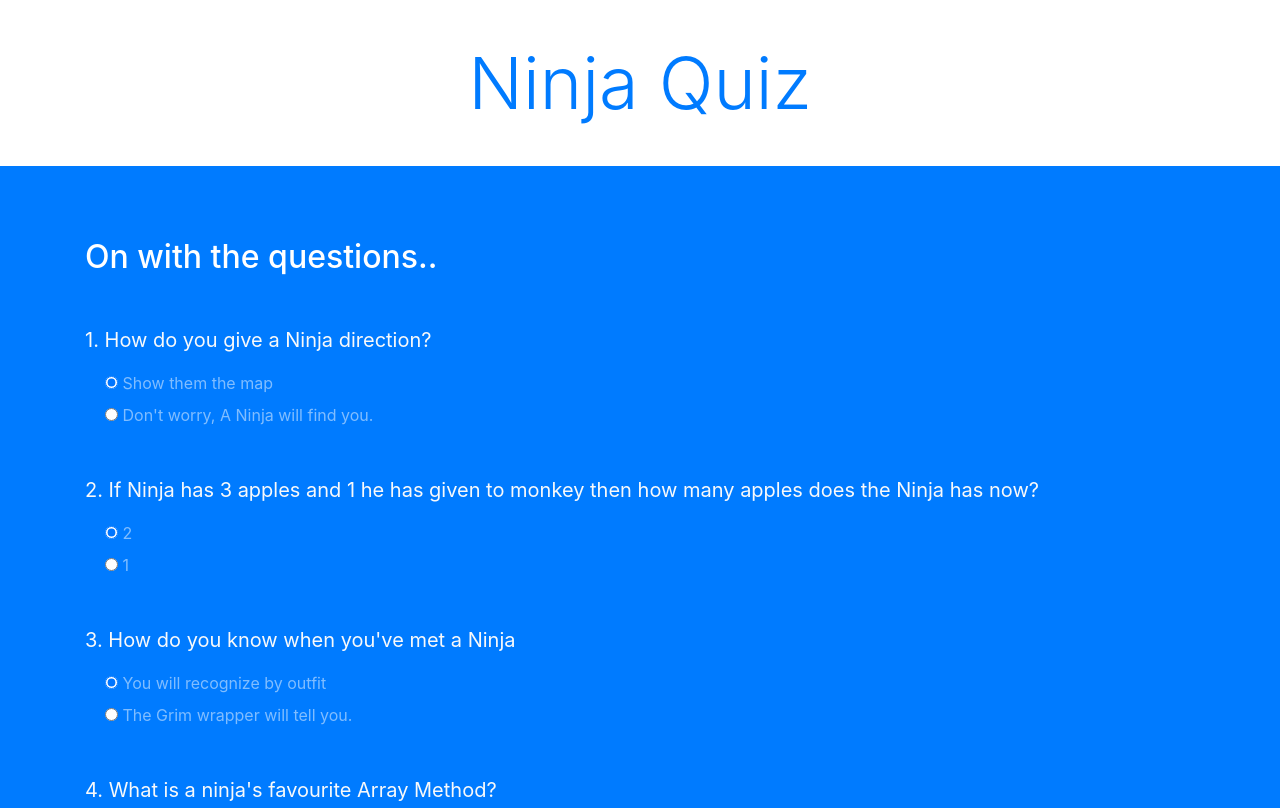
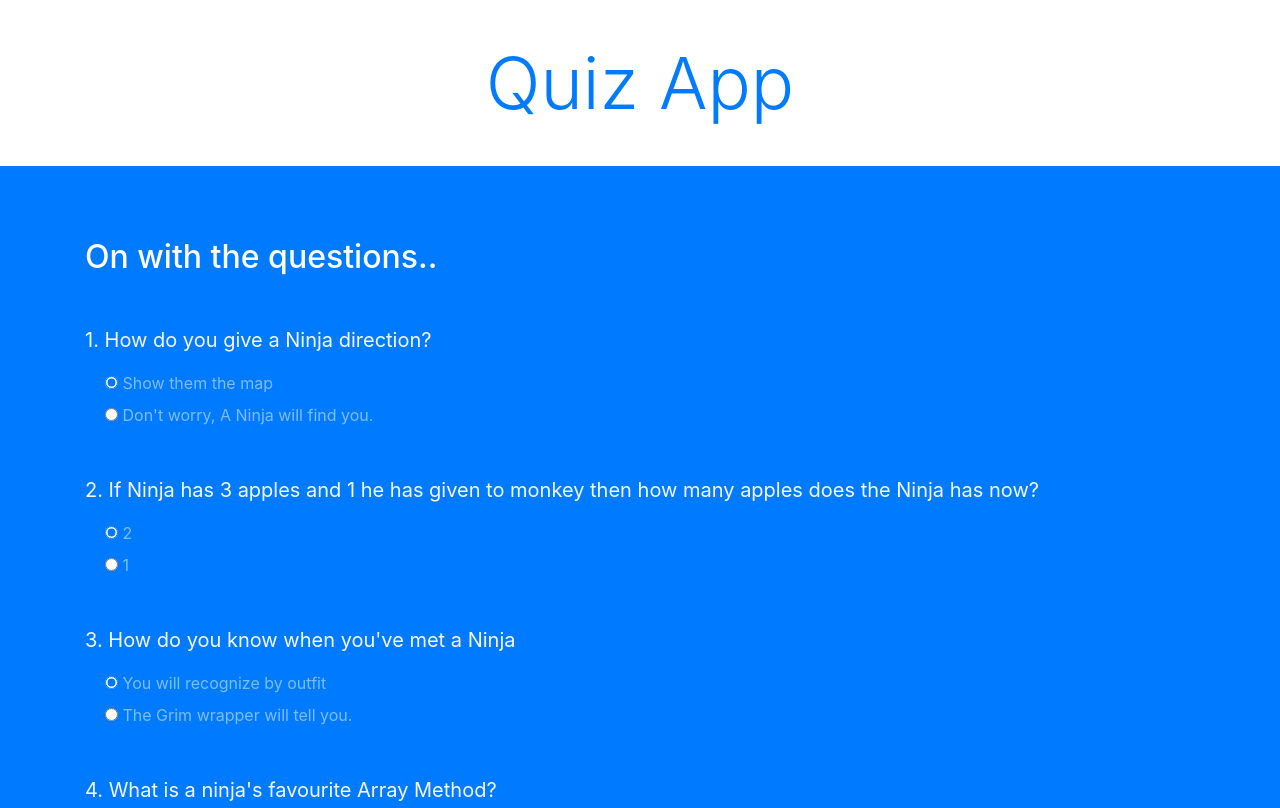
Before and after one commit to RahulDey1998/Interactive-Quiz, a plain HTML site: page index.html in a window 1280 px wide. Shown: the top 808 px of the page. Drawn offline with nearby package versions, Linux system fonts and the light colour scheme.

Commit message:
header change

```diff
--- a/index.html
+++ b/index.html
@@ -15,7 +15,7 @@
     <!-- Top Section  -->
     <div class="intro py-3 bg-white text-center">
         <div class="container">
-            <h2 class="text-primary display-3 my-4">Ninja Quiz</h2>
+            <h2 class="text-primary display-3 my-4">Quiz App</h2>
         </div>
     </div>
 
```
